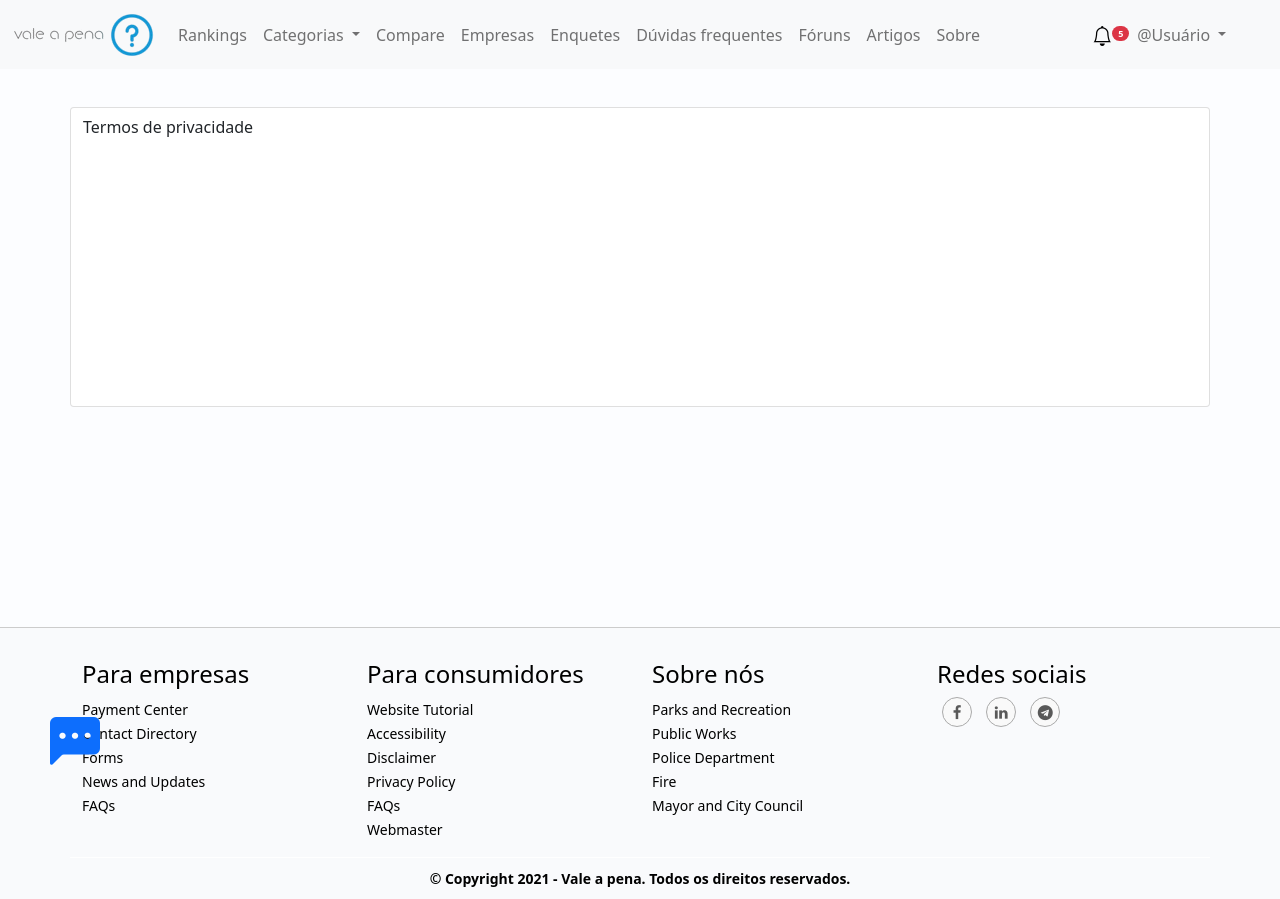
After one commit to wesleystoss/valeapena, a Django app: page /termo/privacidade in a window 1280 px wide. The commit adds this page. Run offline with Django 3.2, Linux system fonts and the light colour scheme; some libraries are stand-ins or nearby versions.

Commit message:
FIX: Cria a paginade termos de privacidade

```diff
--- /dev/null
+++ b/paginas/templates/paginas/termo-privacidade.html
@@ -0,0 +1,9 @@
+{%extends 'base.html'%}
+
+{%block 'conteudo'%}
+<main>
+    <div class="container card">
+        <h6>Termos de privacidade</h6>
+    </div>
+</main>
+{%endblock%}
--- a/paginas/templates/paginas/usuario/meus_dados.html
+++ b/paginas/templates/paginas/usuario/meus_dados.html
@@ -42,11 +42,11 @@
                                 <label for="floatingPassword">E-mail comercial</label>
                             </div>
                             <div class="form-floating col-3">
-                                <input type="text" class="form-control" required id="floatingPassword" onkeypress="$(this).mask('(00) 0 0000-0000')" placeholder="text">
+                                <input type="text" class="form-control" required id="floatingPassword" onkeypress="$(this).mask('(00) 0 0000-0000')" value="(61) 9 99999-9999">
                                 <label for="floatingPassword">Telefone 1</label>
                             </div>
                             <div class="form-floating col-3 mb-2">
-                                <input type="text" class="form-control" required id="floatingPassword" onkeypress="$(this).mask('(00) 0 0000-0000')" placeholder="text">
+                                <input type="text" class="form-control" required id="floatingPassword" onkeypress="$(this).mask('(00) 0 0000-0000')" value="(61) 3259-9675">
                                 <label for="floatingPassword">Telefone 2</label>
                             </div>
                             <div class="form-check">
@@ -104,7 +104,7 @@
                         </section>
                         </div>
                       <div class="mb-3">
-                          <a href="">Termos de privacidade</a><br>
+                          <a href="{% url 'termo_privacidade' %}" target="blank">Termos de privacidade</a><br>
                           <span class="text-secondary">*Ao manter o cadastro você concorda com os termos de privacidade da organização</span><br>
                           <span class="text-secondary">**Declaro que sou o titular dos dados</span>
                       </div>
--- a/paginas/urls.py
+++ b/paginas/urls.py
@@ -10,6 +10,7 @@ urlpatterns = [
     path('ranking/', views.ranking, name="ranking"),
     path('compare/', views.compare, name="compare"),
     path('empresas/', views.empresas, name="empresas"),
+    path('termo/privacidade', views.termo_privacidade, name="termo_privacidade"),
 
     # Enquetes
     path('enquetes/', views.enquetes, name="enquetes"),
--- a/paginas/views.py
+++ b/paginas/views.py
@@ -27,6 +27,9 @@ def enquetes(request):
 
 def faq(request):
     return render(request, 'paginas/faq.html')
+
+def termo_privacidade(request):
+    return render(request, 'paginas/termo-privacidade.html')
 
 # Control do fórum
 
```
